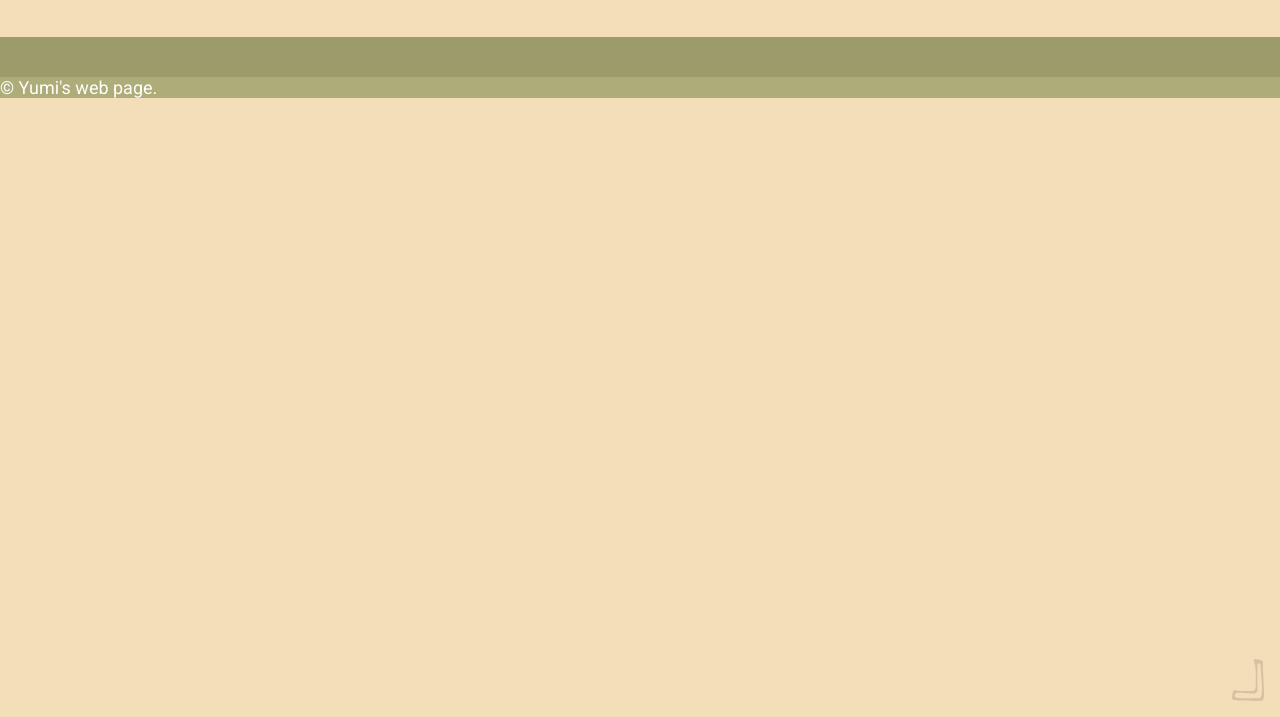
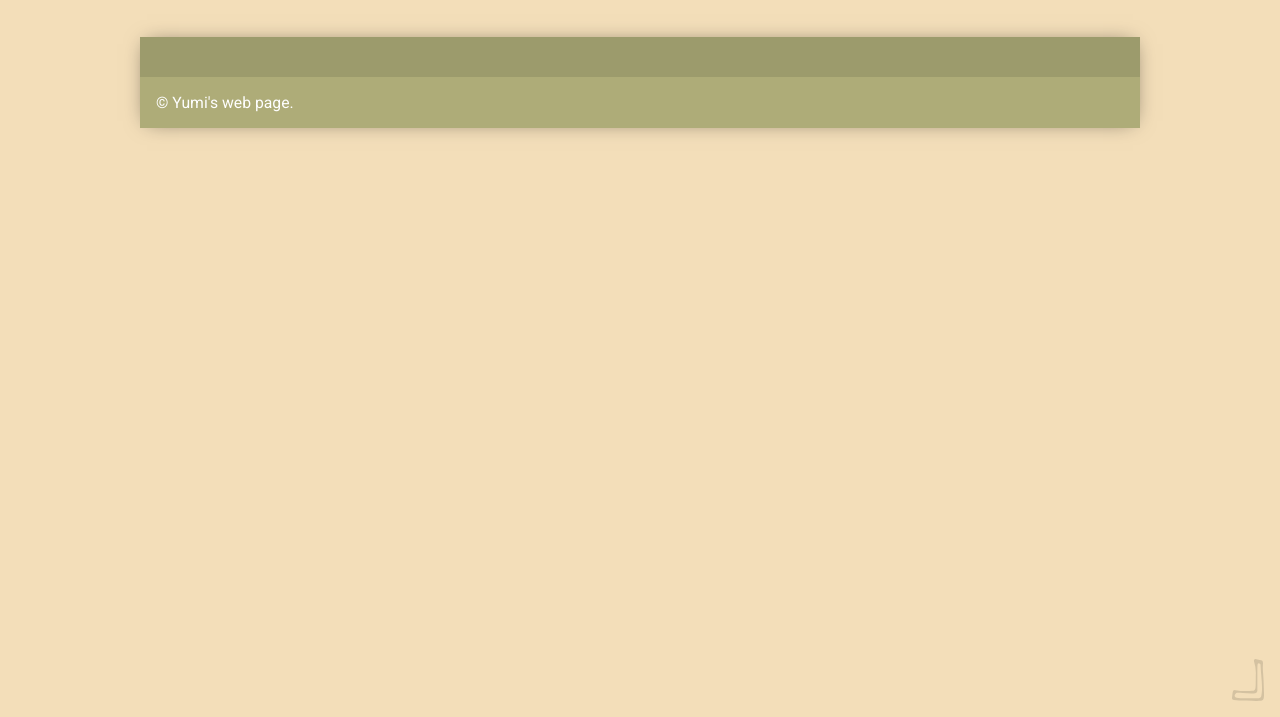
Before and after one commit to SaKurA2152/web-portfolio, a plain HTML site: page public/index.html in a window 1280 px wide. Shown: the part 83-800 px from the top of the page. Drawn offline with Linux system fonts and the light colour scheme.

Commit message:
フッターの作成

```diff
--- a/public/assets/main.css
+++ b/public/assets/main.css
@@ -90,4 +90,16 @@ a:hover {
   bottom: 16px;
 }
 /* ===== OVERALL END ===== */
+
 /* ===== FOOTER BEGIN ===== */
+.footer-cover{
+  max-width: 1000px;
+  margin: 0 auto;
+  box-shadow: 0px 0px 20px -7px rgba(0, 0, 0, 0.56);
+  position: relative;
+}
+.footer-contents {
+  padding: 16px;
+  font-size: 0.875rem;
+}
+/* ===== FOOTER END ===== */
```
